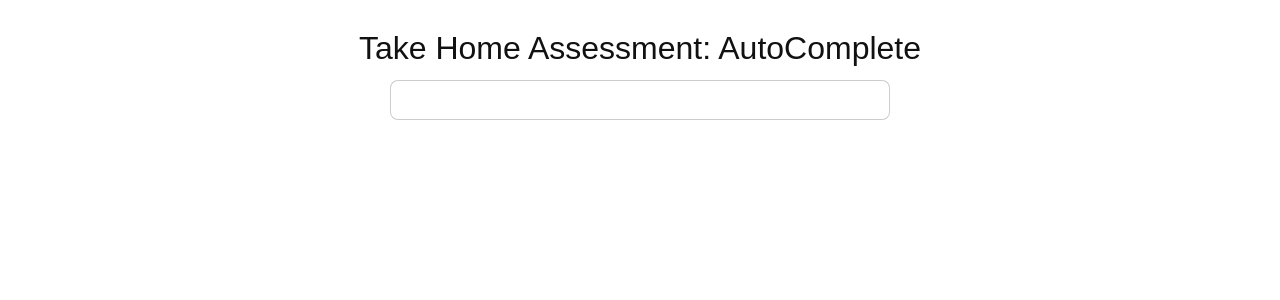
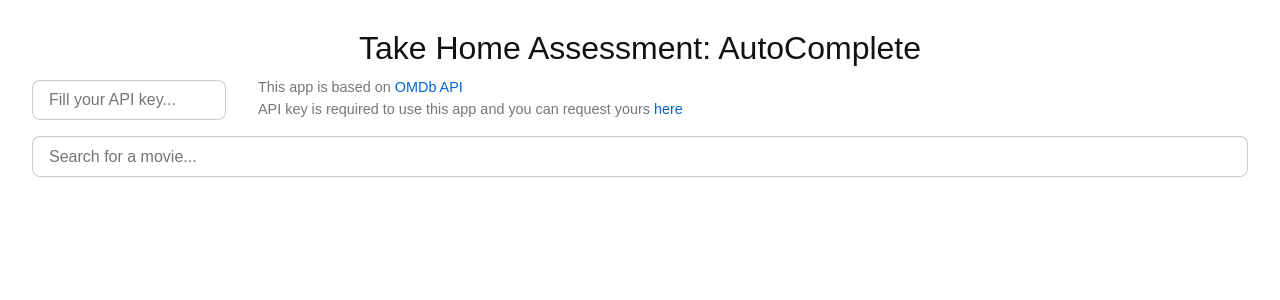
Before and after one commit to cardozov/autocomplete-assesment, a React (Vite) app: page / in a window 1280 px wide. Shown: the top 300 px of the page. Built offline with nearby package versions, Linux system fonts and the light colour scheme.

Commit message:
feat(homepage): :sparkles: integrate with movies api
use OMDb API as data fetcher to showcase AutoComplete

```diff
--- a/src/App.tsx
+++ /dev/null
@@ -1,15 +0,0 @@
-import AutoComplete from './components/AutoComplete'
-import Container from './components/theme/Container'
-import Title from './components/theme/Title'
-
-const fetchData = async (search: string) =>
-  Array.from({ length: 10 }).map((_, i) => `${search}-${i}`)
-
-const App = () => (
-  <Container>
-    <Title>Take Home Assessment: AutoComplete</Title>
-    <AutoComplete style={{ width: 500 }} fetchData={fetchData} />
-  </Container>
-)
-
-export default App
--- /dev/null
+++ b/src/Showcase.tsx
@@ -0,0 +1,96 @@
+import { useState } from 'react'
+import styled from 'styled-components'
+import AutoComplete from './components/AutoComplete'
+import Container from './components/theme/Container'
+import Input from './components/theme/Input'
+import Title from './components/theme/Title'
+
+const Form = styled.form`
+  width: 100%;
+  display: flex;
+  flex-direction: column;
+  justify-content: start;
+  gap: 1rem;
+`
+
+const FormFirstRow = styled.div`
+  display: flex;
+  flex-direction: row;
+  gap: 2rem;
+`
+
+const DisclaimerContainer = styled.div`
+  display: flex;
+  flex-direction: column;
+  gap: 0.5rem;
+`
+
+const Disclaimer = styled.p`
+  color: #777;
+  font-size: 0.9rem;
+  text-align: start;
+`
+
+const APIKeyInput = styled(Input)`
+  width: 100%;
+  max-width: 10rem;
+`
+
+type MediaRecord = {
+  Poster: string
+  Title: string
+  Type: string
+  Year: string
+  imdbID: string
+}
+
+const getMoviesByName = async (search: string, apiKey: string) => {
+  if (apiKey.length !== 8) return []
+
+  const response = await fetch(
+    `http://www.omdbapi.com/?apikey=${apiKey}&s=${search}`
+  )
+  const result = (await response.json()) as {
+    Search?: MediaRecord[]
+    Error?: string
+  }
+  if (result.Error) return []
+
+  return result.Search?.map(({ Title }) => Title) ?? []
+}
+
+const Showcase = () => {
+  const [apiKey, setApiKey] = useState('')
+  return (
+    <Container>
+      <Title>Take Home Assessment: AutoComplete</Title>
+      <Form>
+        <FormFirstRow>
+          <APIKeyInput
+            placeholder="Fill your API key..."
+            type="text"
+            onChange={(e) => setApiKey(e.target.value)}
+          />
+          <DisclaimerContainer>
+            <Disclaimer>
+              This app is based on{' '}
+              <a href="https://www.omdbapi.com/">OMDb API</a>
+            </Disclaimer>
+            <Disclaimer>
+              API key is required to use this app and you can request yours{' '}
+              <a href="https://www.omdbapi.com/apikey.aspx">here</a>
+            </Disclaimer>
+          </DisclaimerContainer>
+        </FormFirstRow>
+        <AutoComplete
+          highlight
+          placeholder="Search for a movie..."
+          debounceTime={1000}
+          fetchData={(data) => getMoviesByName(data, apiKey)}
+        />
+      </Form>
+    </Container>
+  )
+}
+
+export default Showcase
--- a/src/main.tsx
+++ b/src/main.tsx
@@ -1,10 +1,10 @@
 import React from 'react'
 import ReactDOM from 'react-dom/client'
-import App from './App.tsx'
+import Showcase from './Showcase.tsx'
 import './index.css'
 
 ReactDOM.createRoot(document.getElementById('root')!).render(
   <React.StrictMode>
-    <App />
-  </React.StrictMode>,
+    <Showcase />
+  </React.StrictMode>
 )
```
